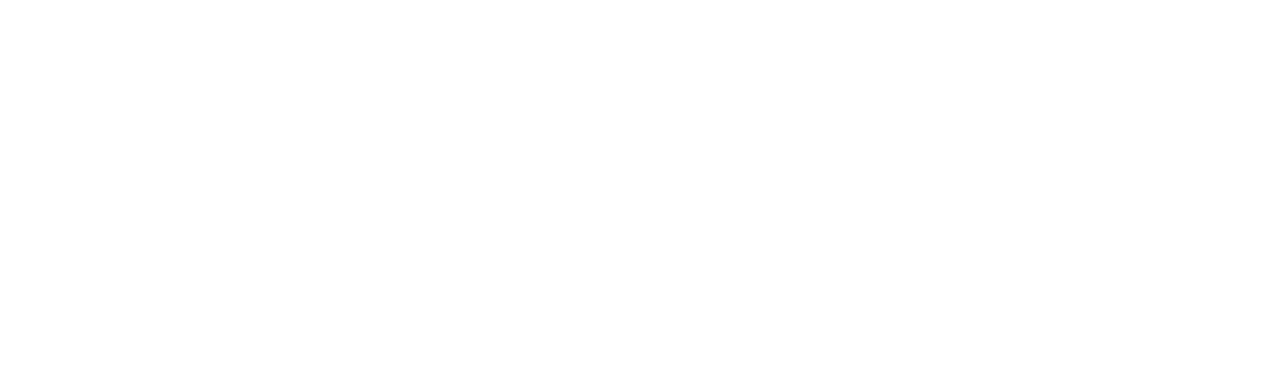
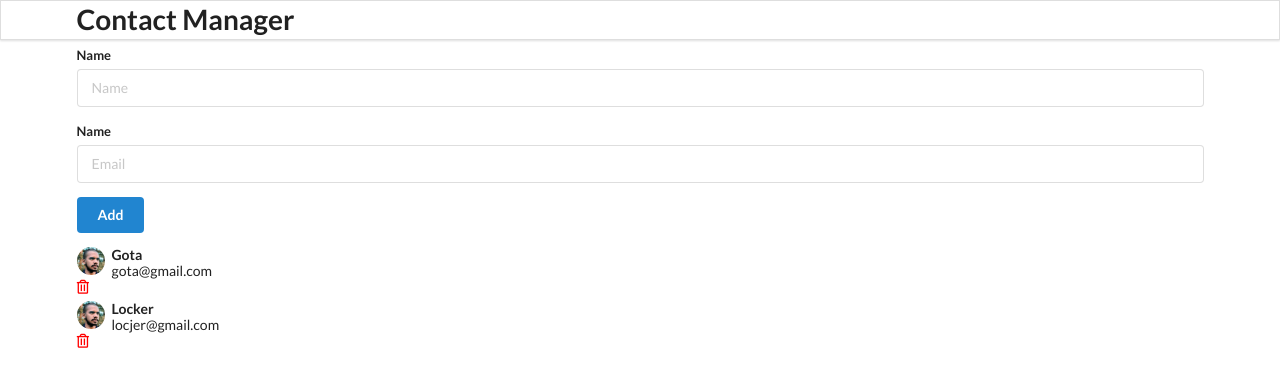
Before and after one commit to GVLBandara/react-contact-list, a React (Create React App) app: page / in a window 1280 px wide. Shown: the top 386 px of the page. Built offline with nearby package versions, Linux system fonts and the light colour scheme.

Commit message:
Basic functions of AddContact

```diff
--- a/public/index.html
+++ b/public/index.html
@@ -14,7 +14,7 @@
       manifest.json provides metadata used when your web app is installed on a
       user's mobile device or desktop. See https://developers.google.com/web/fundamentals/web-app-manifest/
     -->
-    <link rel="manifest" href="%PUBLIC_URL%/manifest.json" />
+    <link rel="stylesheet" href="https://cdnjs.cloudflare.com/ajax/libs/semantic-ui/2.5.0/semantic.min.css" integrity="sha512-KXol4x3sVoO+8ZsWPFI/r5KBVB/ssCGB5tsv2nVOKwLg33wTFP3fmnXa47FdSVIshVTgsYk/1734xSk9aFIa4A==" crossorigin="anonymous" referrerpolicy="no-referrer" />
     <!--
       Notice the use of %PUBLIC_URL% in the tags above.
       It will be replaced with the URL of the `public` folder during the build.
--- /dev/null
+++ b/src/components/AddContact.js
@@ -0,0 +1,38 @@
+import React, { useState } from 'react'
+
+const AddContact = ({handleAddContact}) => {
+
+  const [name, setName] = useState('');
+  const [email, setEmail] = useState('');
+
+  const addContact = (e) => {
+    e.preventDefault();
+    if (name === '' || email === '') {
+      alert('AA');
+      return;
+    }
+    console.log(name, ' ', email);
+    handleAddContact({name, email});
+  };
+
+  return (
+    <div className='ui main'>
+      <h2>Add Contact</h2>
+      <form className='ui form' onSubmit={addContact}>
+        <div className='field'>
+          <label htmlFor="name">Name</label>
+          <input type="text" name="name" onChange={(event) => setName(event.target.value)} placeholder='Name' />
+        </div>
+        <div className='field'>
+          <label htmlFor="email">Name</label>
+          <input type="text" name="email" onChange={(event) => setEmail(event.target.value)} placeholder='Email' />
+        </div>
+        <div>
+          <button className='ui button blue'>Add</button>
+        </div>
+      </form>
+    </div>
+  )
+}
+
+export default AddContact
--- a/src/components/App.js
+++ b/src/components/App.js
@@ -1,9 +1,42 @@
-import React from 'react';
+import React, { useState } from 'react';
+import { nanoid } from 'nanoid';
+import Header from './Header';
+import AddContact from './AddContact';
+import ContactList from './ContactList';
+
 import './App.css';
 
 function App() {
+
+  const [contacts,setContacts] =useState([
+    {
+      id:nanoid(),
+      name:'Gota',
+      email:'gota@gmail.com'
+    },
+    {
+      id:nanoid(),
+      name:'Locker',
+      email:'locjer@gmail.com'
+    }
+  ]);
+
+  const addContact = ({name, email}) => {
+    const newContact = {
+      id : nanoid(),
+      name: name,
+      email: email
+    }
+    const newList = [...contacts, newContact];
+    setContacts(newList);
+  }
+
   return (
-    <div></div>
+    <div className='ui container'>
+      <Header />
+      <AddContact handleAddContact={addContact}/>
+      <ContactList contacts={ contacts }/>
+    </div>
   );
 }
 
--- /dev/null
+++ b/src/components/ContactCard.js
@@ -0,0 +1,21 @@
+import React from 'react'
+import user from '../images/user.jpg'
+
+const ContactCard = ({ contact }) => {
+  console.log(contact);
+  return (
+    <div className="item" key={contact.id}>
+      <img src={user} alt="uder dp" className="ui avatar image" />
+      <div className="content">
+        <div className="header">{contact.name}</div>
+        <div>{contact.email}</div>
+      </div>
+      <i
+        className="trash alternate outline icon"
+        style={{ color: "red", marginTop: "7px" }}
+      />
+    </div>
+  );
+};
+
+export default ContactCard
--- /dev/null
+++ b/src/components/ContactList.js
@@ -0,0 +1,15 @@
+import React from 'react'
+import ContactCard from './ContactCard';
+
+const ContactList = ({ contacts }) => {
+
+  return (
+    <div className='ui called list'>
+      {contacts.map((contact) => (
+        <ContactCard contact={contact} key={contact.id} />
+      ))}
+    </div>
+  )
+};
+
+export default ContactList
--- /dev/null
+++ b/src/components/Header.js
@@ -0,0 +1,13 @@
+import React from 'react'
+
+const Header = () => {
+  return (
+    <div className='ui fixed menu'>
+        <div className='ui container center'>
+          <h1>Contact Manager</h1>
+        </div>
+    </div>
+  )
+}
+
+export default Header
```
Also changed, not shown: src/images/user.jpg (added), 1 other file (tests, documents, lock files or other folders).
